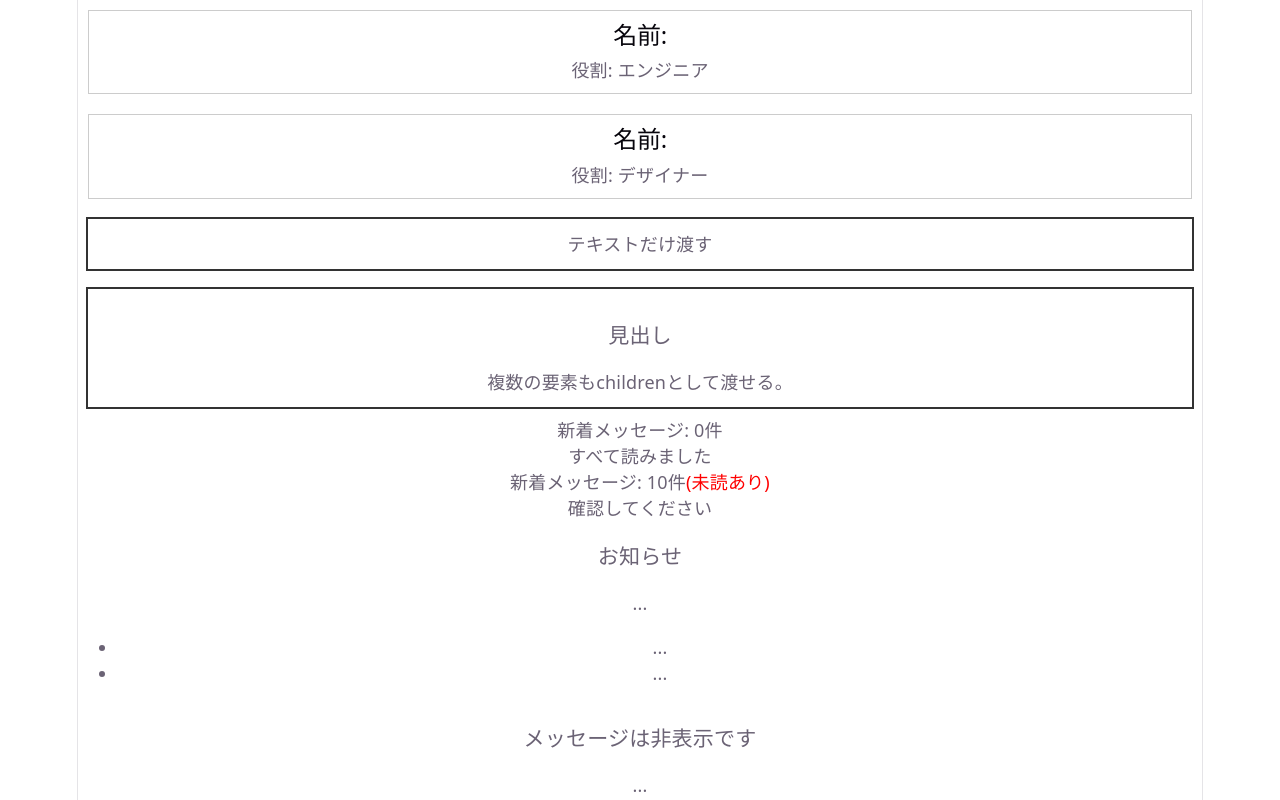
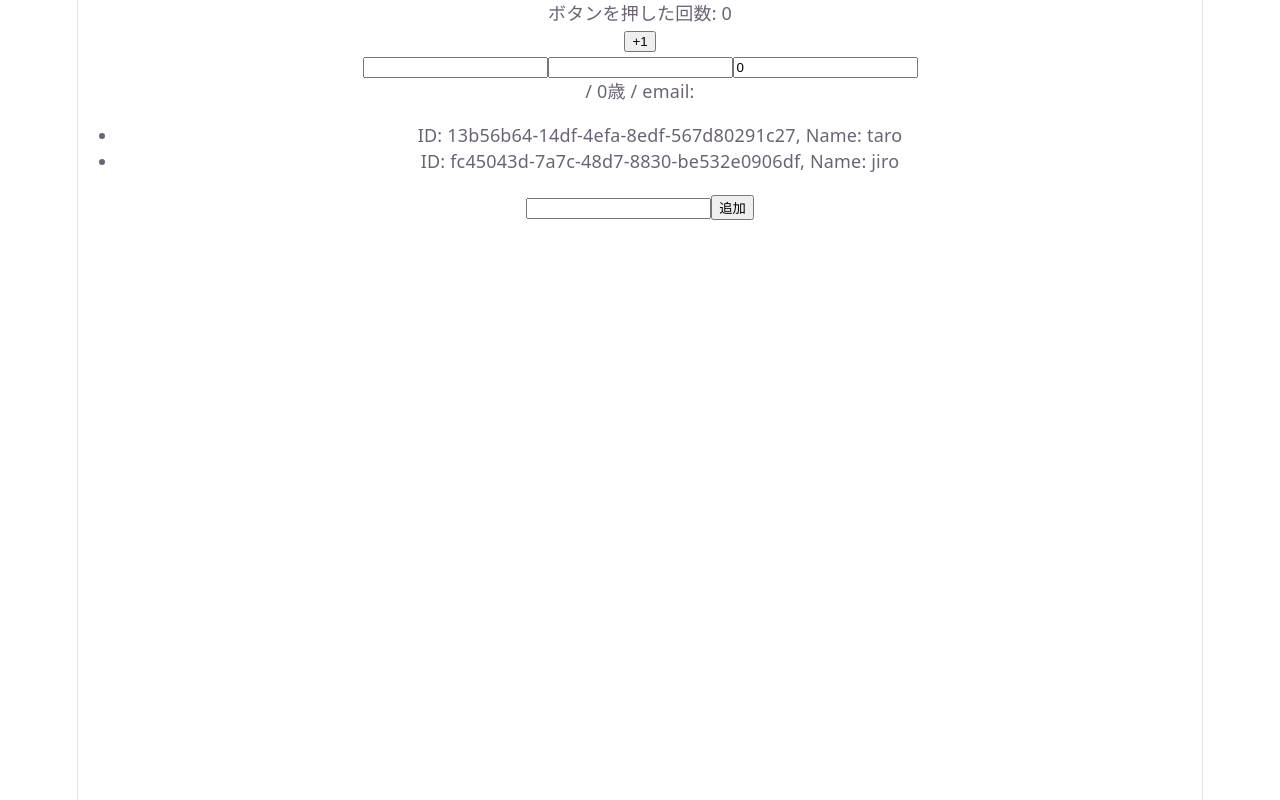
Before and after one commit to Kenya-i/react-mastery, a React (Vite) app: page / in a window 1280 px wide. Shown: the top 800 px of the page. Built offline with nearby package versions, Linux system fonts and the light colour scheme.

Commit message:
section3 ongoing

```diff
--- a/src/App.jsx
+++ b/src/App.jsx
@@ -1,11 +1,14 @@
 import './App.css'
-import { Box } from './components/chap02/Box'
-import { Message } from './components/chap02/Message'
-import { Notification } from './components/chap02/Notification'
-import { RemainingTickets } from './components/chap02/RemainingTickets'
-import { StatusMessage } from './components/chap02/StatusMessage'
-import { UserCard } from './components/chap02/UserCard'
-import { UserList } from './components/chap02/UserList'
+import { CountUp } from './components/chap03/CountUp'
+import { UserForm } from './components/chap03/UserForm'
+import { UserList } from './components/chap03/UserList'
+// import { Box } from './components/chap02/Box'
+// import { Message } from './components/chap02/Message'
+// import { Notification } from './components/chap02/Notification'
+// import { RemainingTickets } from './components/chap02/RemainingTickets'
+// import { StatusMessage } from './components/chap02/StatusMessage'
+// import { UserCard } from './components/chap02/UserCard'
+// import { UserList } from './components/chap02/UserList'
 // import { Greeting } from './components/chap01/Greeting';
 // import { ImageSection } from './components/chap01/ImageSection';
 // import { UserGreeting } from './components/chap01/UserGreeting';
@@ -16,7 +19,7 @@ function App() {
       {/* <Greeting />
       <ImageSection />
       <UserGreeting /> */}
-      <UserCard name="taro" role="エンジニア"/>
+      {/* <UserCard name="taro" role="エンジニア"/>
       <UserCard name="jiro" role="デザイナー"/>
       <Box>テキストだけ渡す</Box>
       <Box>
@@ -33,6 +36,9 @@ function App() {
       <RemainingTickets remaining={3} userName="taro"/>
       <RemainingTickets remaining={0} />
       <RemainingTickets userName="jiro"/>
+      <UserList /> */}
+      <CountUp />
+      <UserForm />
       <UserList />
     </>
   )
--- /dev/null
+++ b/src/components/chap03/CountUp.jsx
@@ -0,0 +1,23 @@
+import React, { useState } from 'react'
+
+export const CountUp = () => {
+    // let count = 0;
+    const [count, setCount] = useState(0);
+
+    const handleClick = () => {
+        // setCount(count + 1)
+        // setCount(count + 1)
+        // setCount(count + 1)
+        setCount(prevCount => prevCount + 1);
+        setCount(prevCount => prevCount + 1);
+        setCount(prevCount => prevCount + 1);
+    }
+
+    console.log("CountUpレンダリングされました。現在の値:" , count);
+  return (
+    <div>
+        <p>ボタンを押した回数: {count}</p>
+        <button onClick={handleClick}>+1</button>
+    </div>
+  )
+}
--- /dev/null
+++ b/src/components/chap03/UserForm.jsx
@@ -0,0 +1,27 @@
+import React , { useState } from 'react'
+
+export const UserForm = () => {
+    const  [user, setUser] = useState({name: "", age:0, email: ""});
+
+    const onChange = (e) => {
+        const {name, value} = e.target;
+        setUser({...user, [name]: value});
+    }
+
+  return (
+    <div>
+        <input value={user.name} type="text" name="name"
+            // onChange={(e) => setUser({ ...user, name: e.target.value})}
+            onChange={onChange}
+            />
+        <input value={user.email} type="email" name="email"
+            // onChange={(e) => setUser({ ...user, name: e.target.value})}
+            onChange={onChange}
+            />
+        <input value={user.age} type="number" name="age" onChange={onChange}/>
+        <p>
+            {user.name} / {user.age}歳 / email: {user.email}
+        </p>
+    </div>
+  )
+}
--- /dev/null
+++ b/src/components/chap03/UserList.jsx
@@ -0,0 +1,31 @@
+import React, { useState } from 'react'
+
+export const UserList = () => {
+    const [newUserName, setNewUserName] = useState("");
+    const [users,setUsers] = useState([
+        { id: crypto.randomUUID(), name: "taro"},
+        { id: crypto.randomUUID(), name: "jiro"},
+    ]);
+
+    const addUser = () => {
+        setUsers([...users, {id: crypto.randomUUID(), name: newUserName }]);
+    };
+
+    const updateUserName = (id, newName) => {
+        setUsers(users.map((user) => user.id === id ? { ...user, name: newName } : user))
+    };
+
+  return (
+    <div>
+        <ul>
+            {users.map((user) => (
+                <li key={user.id}>
+                    ID: {user.id}, Name: {user.name}
+                </li>
+            ))}
+        </ul>
+        <input type="text" value={newUserName} onChange={(e) => setNewUserName(e.target.value)}/>
+        <button onClick={addUser}>追加</button>
+    </div>
+  )
+}
```
